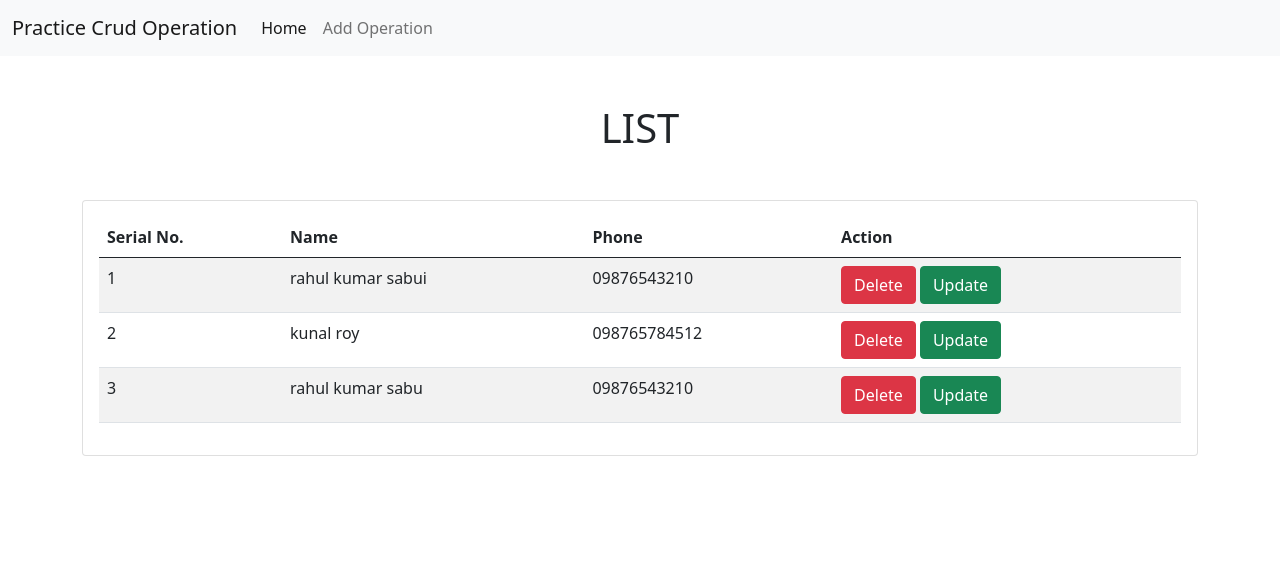
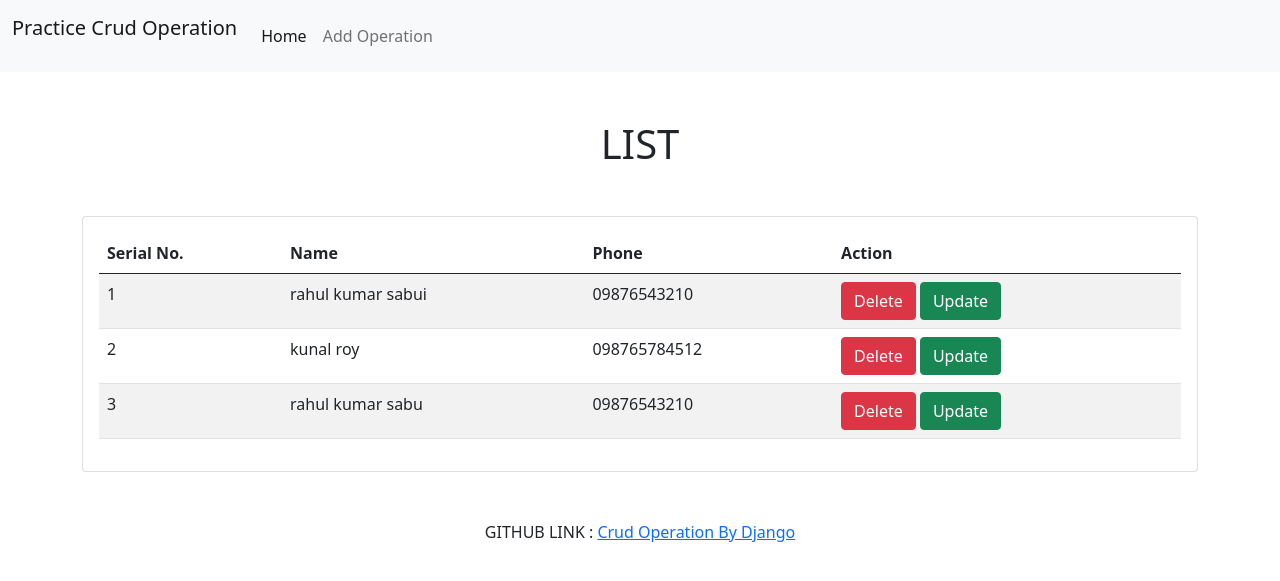
Before and after one commit to RahulSabui/pyCrudOperation, a Django app: page /crud/ in a window 1280 px wide. Shown: the top 581 px of the page. Run offline with Django 4.2, Linux system fonts and the light colour scheme; data comes from the database, SQL or seed files in the repository.

Commit message:
mypy-crud.onrender.com

```diff
--- a/crudOperation/templates/crud/home.html
+++ b/crudOperation/templates/crud/home.html
@@ -8,7 +8,7 @@
     <!-- Bootstrap CSS -->
     <link href="https://cdn.jsdelivr.net/npm/bootstrap@5.0.2/dist/css/bootstrap.min.css" rel="stylesheet" integrity="sha384-EVSTQN3/azprG1Anm3QDgpJLIm9Nao0Yz1ztcQTwFspd3yD65VohhpuuCOmLASjC" crossorigin="anonymous">
 
-    <title>Hello, world!</title>
+    <title>Django CRUD Operation </title>
   </head>
   <body>
     {% include 'crud/navbar.html' %}
@@ -53,6 +53,9 @@
         </div>
       </div>
     </div>
+    <footer  class="text-center my-5">
+      GITHUB LINK : <a href="https://github.com/RahulSabui/pyCrudOperation">Crud Operation By Django</a>
+    </footer>
     <!-- Optional JavaScript; choose one of the two! -->
 
     <!-- Option 1: Bootstrap Bundle with Popper -->
--- a/crudOperation/templates/crud/navbar.html
+++ b/crudOperation/templates/crud/navbar.html
@@ -1,6 +1,6 @@
 <nav class="navbar navbar-expand-lg navbar-light bg-light">
     <div class="container-fluid">
-      <a class="navbar-brand" href="#">Practice Crud Operation</a>
+      <p class="navbar-brand">Practice Crud Operation</p>
       <button class="navbar-toggler" type="button" data-bs-toggle="collapse" data-bs-target="#navbarSupportedContent" aria-controls="navbarSupportedContent" aria-expanded="false" aria-label="Toggle navigation">
         <span class="navbar-toggler-icon"></span>
       </button>
```
